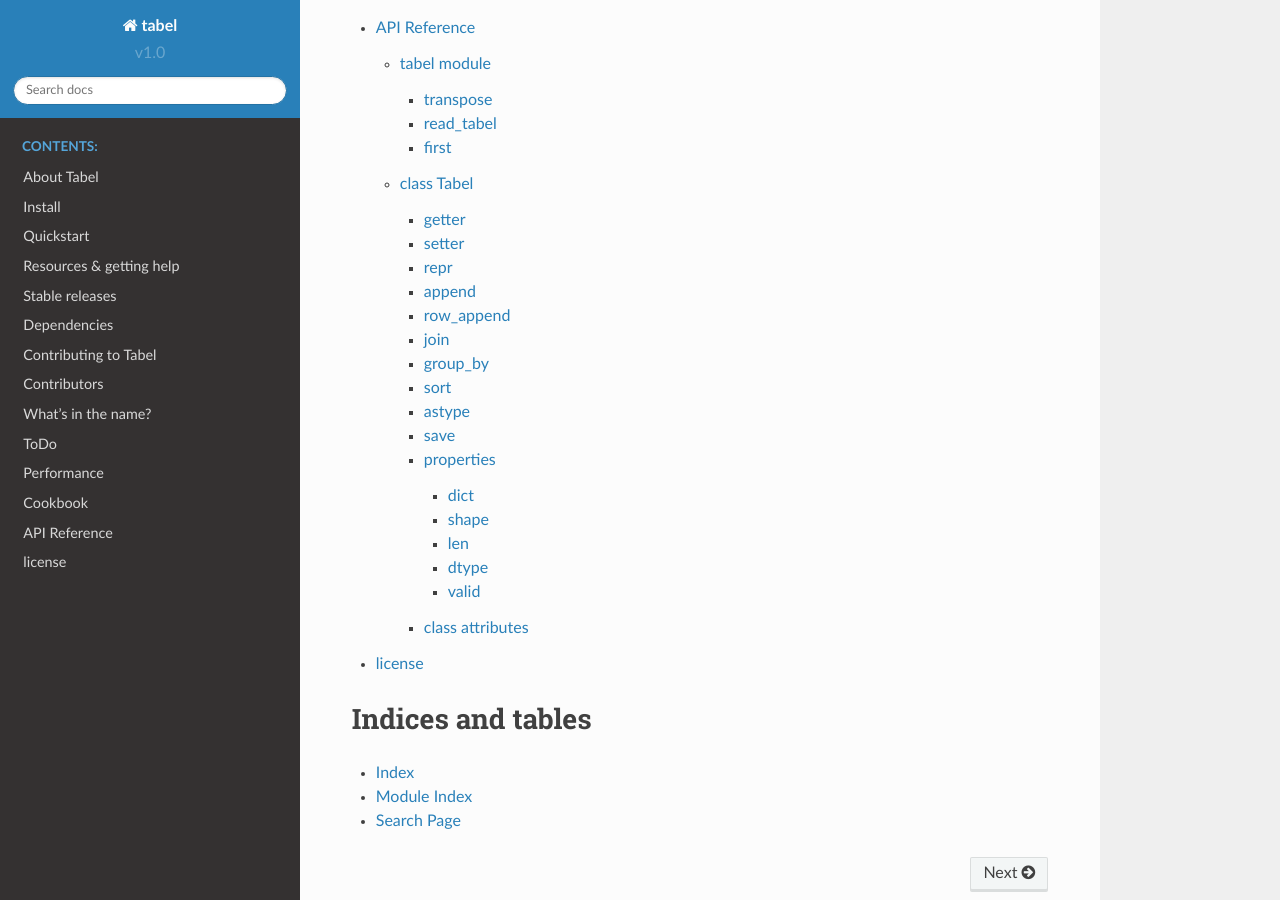
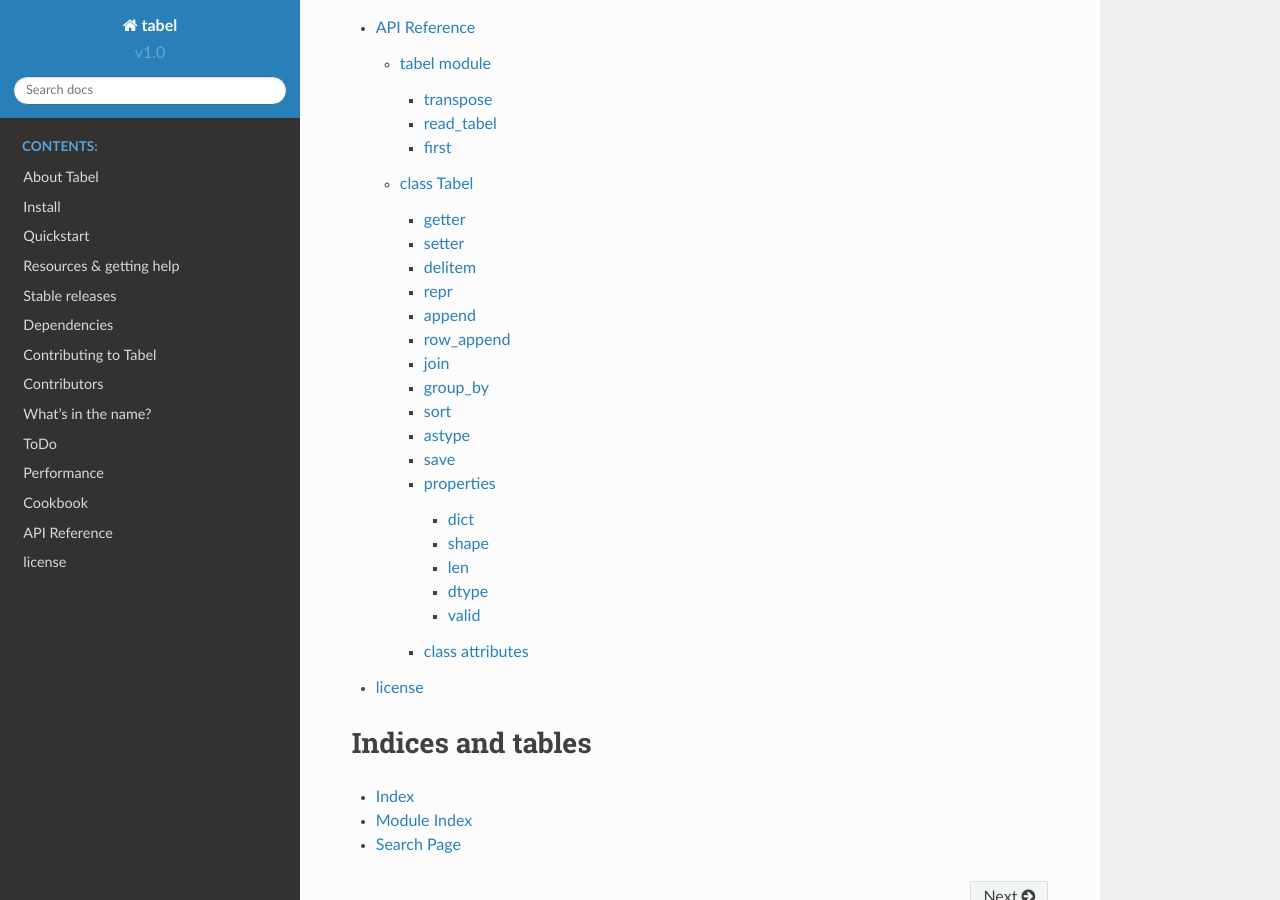
Before and after one commit to BastiaanBergman/tabel, a Sphinx documentation site: the page built from docs/source/index.rst, in a window 1280 px wide and 900 px high, scrolled down 1368 px. Built offline with Sphinx 7.4.7 and the Read the Docs theme 2.0.0, drawn with Linux system fonts in a browser that asks for light colours.

Commit message:
Added __delitem__ to the API docs

```diff
--- a/docs/source/api/tabel.rst
+++ b/docs/source/api/tabel.rst
@@ -14,6 +14,12 @@ setter
 ------
 
 .. automethod:: tabel.Tabel.__setitem__
+
+
+delitem
+-------
+
+.. automethod:: tabel.Tabel.__delitem__
 
 
 repr
```
